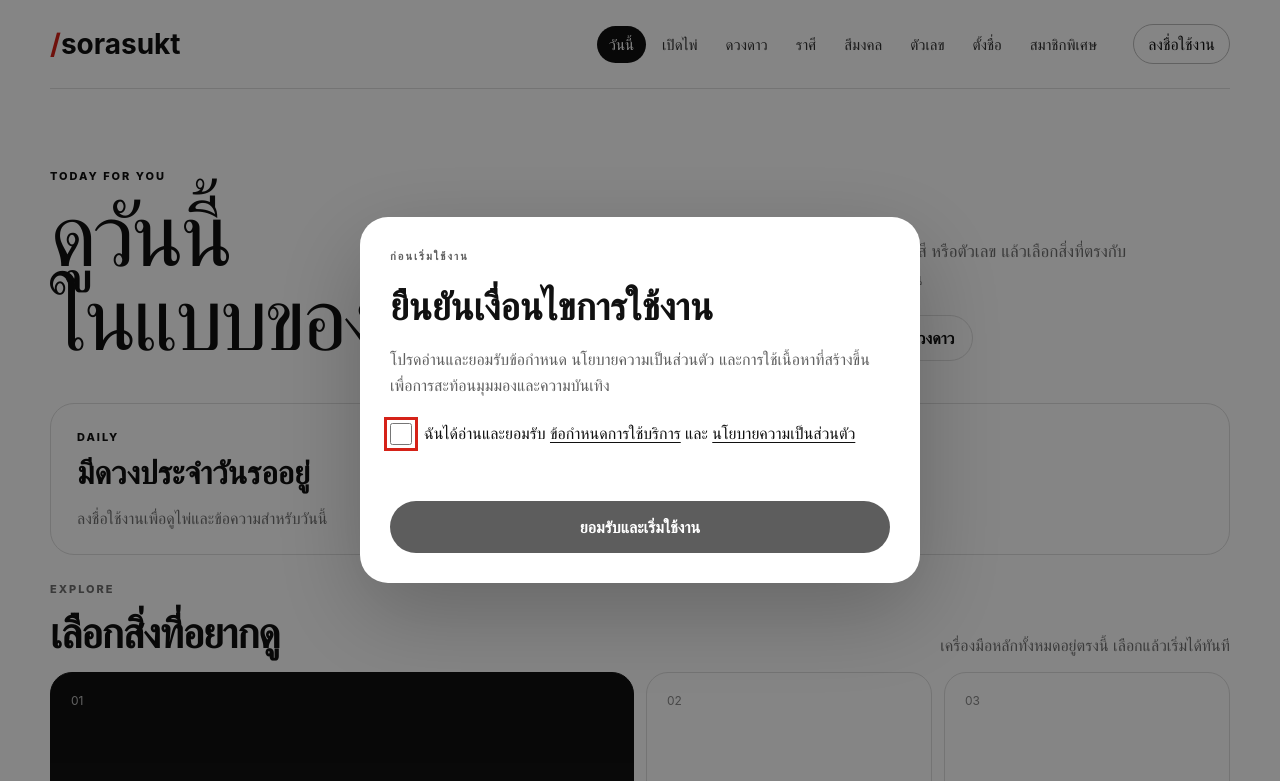
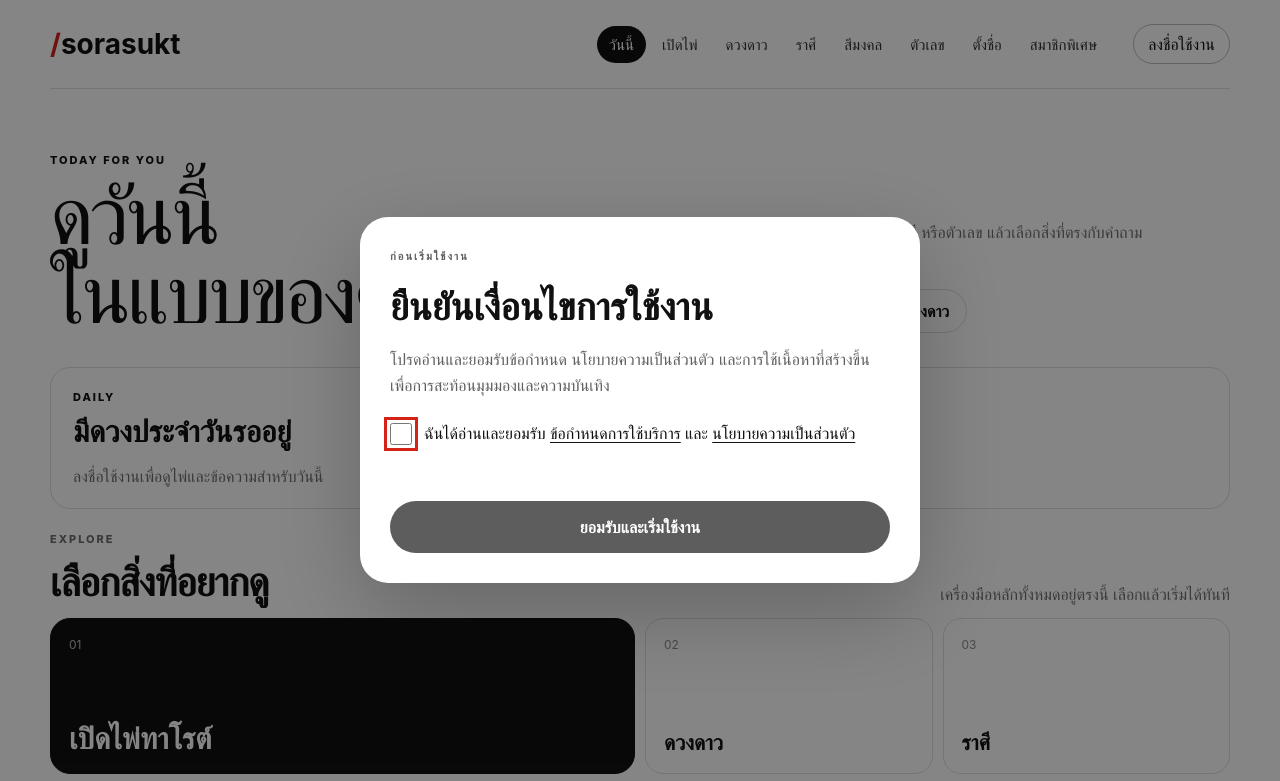
Before and after one commit to sorasukt/tarot, a plain HTML site: page index.html in a window 1280 px wide. Shown: the top 781 px of the page. Drawn offline with Linux system fonts and the light colour scheme; no server answers; a web font is replaced by a local one.

Commit message:
Load post-redesign homepage polish

```diff
--- a/index.html
+++ b/index.html
@@ -32,6 +32,7 @@
 <link rel="stylesheet" href="./interaction.css">
 <link rel="stylesheet" href="./lucky-colors.css">
 <link rel="stylesheet" href="./home.css?v=20260831-clean1">
+<link rel="stylesheet" href="./home-polish.css?v=20260831-post9">
 </head>
 <body>
 <div class="portal">
```
